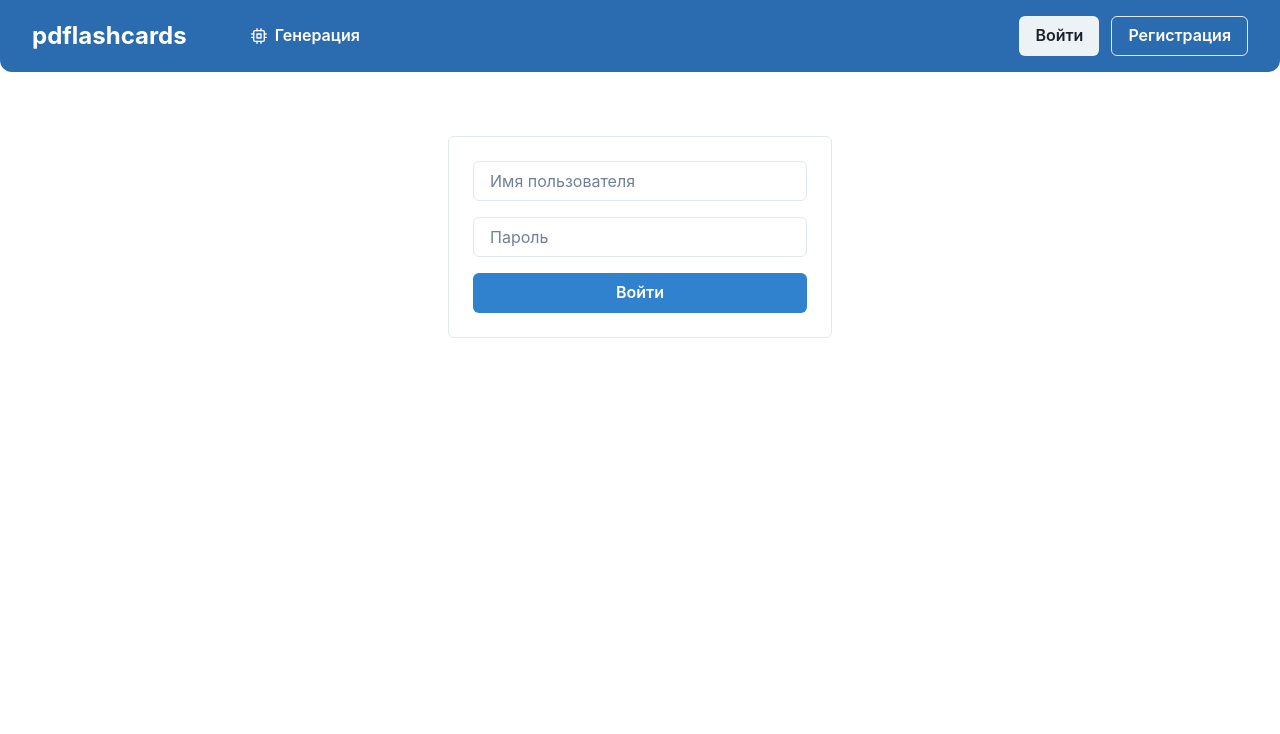
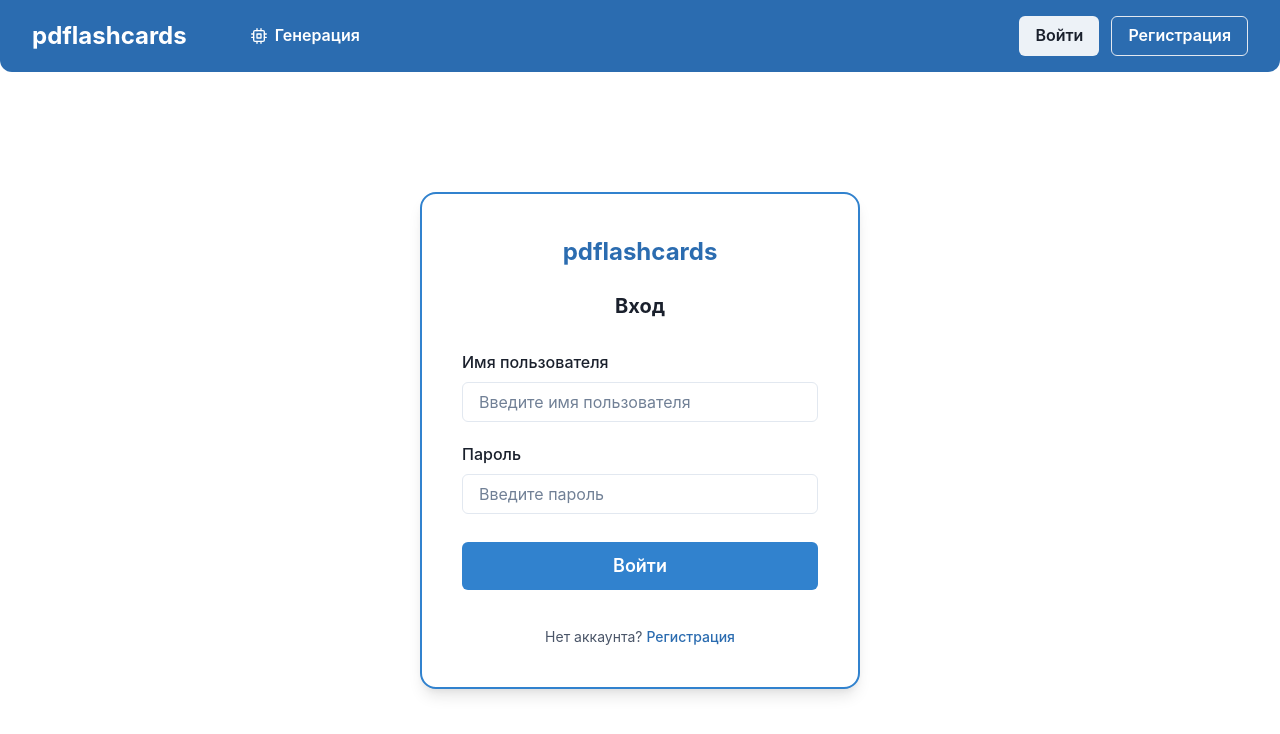
Before and after one commit to Casablancawastaken/pdflashcards, a React (Vite) app in the folder front/: page /login in a window 1280 px wide. Shown: the top 734 px of the page. Built offline with nearby package versions, Linux system fonts and the light colour scheme.

Commit message:
дизайн вход/регистрация

```diff
--- a/front/src/components/AuthForm.tsx
+++ b/front/src/components/AuthForm.tsx
@@ -1,52 +1,119 @@
-import { useState } from "react"
-import { Box, Button, Input, VStack, Text } from "@chakra-ui/react"
+import { useState } from "react";
+import {
+  Box,
+  Button,
+  Input,
+  VStack,
+  Text,
+  Heading,
+  FormControl,
+  FormLabel,
+} from "@chakra-ui/react";
+import { Link } from "react-router-dom";
 
 interface AuthFormProps {
-  onSubmit: (values: Record<string, string>) => Promise<void>
-  fields: { name: string; placeholder: string; type?: string }[]
-  buttonText: string
+  title: string;
+  onSubmit: (values: Record<string, string>) => Promise<void>;
+  fields: { name: string; label: string; placeholder: string; type?: string }[];
+  buttonText: string;
+  footerText: string;
+  footerLinkText: string;
+  footerLinkTo: string;
 }
 
-const AuthForm = ({ onSubmit, fields, buttonText }: AuthFormProps) => {
-  const [values, setValues] = useState<Record<string, string>>({})
-  const [error, setError] = useState<string | null>(null)
-  const [loading, setLoading] = useState(false)
+const AuthForm = ({
+  title,
+  onSubmit,
+  fields,
+  buttonText,
+  footerText,
+  footerLinkText,
+  footerLinkTo,
+}: AuthFormProps) => {
+  const [values, setValues] = useState<Record<string, string>>({});
+  const [error, setError] = useState<string | null>(null);
+  const [loading, setLoading] = useState(false);
 
   const handleChange = (name: string, value: string) => {
-    setValues((prev) => ({ ...prev, [name]: value }))
-  }
+    setValues((prev) => ({ ...prev, [name]: value }));
+  };
 
   const handleSubmit = async () => {
-    setError(null)
-    setLoading(true)
+    setError(null);
+    setLoading(true);
     try {
-      await onSubmit(values)
+      await onSubmit(values);
     } catch (e) {
-      if (e instanceof Error) setError(e.message)
+      if (e instanceof Error) setError(e.message);
     } finally {
-      setLoading(false)
+      setLoading(false);
     }
-  }
+  };
 
   return (
-    <Box maxW="sm" mx="auto" mt={10} p={6} borderWidth={1} borderRadius="md">
-      <VStack spacing={4}>
+    <Box
+      maxW="440px"
+      mx="auto"
+      mt={24}
+      p={10}
+      borderWidth="2px"
+      borderColor="blue.500"
+      borderRadius="2xl"
+      bg="white"
+      boxShadow="lg"
+    >
+
+      <Text
+        textAlign="center"
+        fontSize="2xl"
+        fontWeight="bold"
+        color="blue.600"
+        mb={6}
+      >
+        pdflashcards
+      </Text>
+
+
+      <Heading size="md" textAlign="center" mb={8}>
+        {title}
+      </Heading>
+
+      <VStack spacing={5}>
         {fields.map((f) => (
+          <FormControl key={f.name}>
+            <FormLabel>{f.label}</FormLabel>
             <Input
-            key={f.name}
               type={f.type || "text"}
               placeholder={f.placeholder}
               value={values[f.name] || ""}
               onChange={(e) => handleChange(f.name, e.target.value)}
             />
+          </FormControl>
         ))}
+
         {error && <Text color="red.500">{error}</Text>}
-        <Button colorScheme="blue" w="100%" onClick={handleSubmit} isLoading={loading}>
+
+        <Button
+          colorScheme="blue"
+          w="100%"
+          size="lg"
+          mt={2}
+          onClick={handleSubmit}
+          isLoading={loading}
+        >
           {buttonText}
         </Button>
+
+
+        <Text fontSize="sm" color="gray.600" mt={4}>
+          {footerText}{" "}
+          <Link to={footerLinkTo} style={{ color: "#2B6CB0", fontWeight: 500 }}>
+            {footerLinkText}
+          </Link>
+        </Text>
       </VStack>
     </Box>
-  )
-}
+  );
+};
 
-export default AuthForm
+export default AuthForm;
--- a/front/src/pages/Login.tsx
+++ b/front/src/pages/Login.tsx
@@ -15,12 +15,25 @@ const Login = () => {
 
   return (
     <AuthForm
+      title="Вход"
       onSubmit={handleLogin}
       buttonText="Войти"
       fields={[
-        { name: "username", placeholder: "Имя пользователя" },
-        { name: "password", placeholder: "Пароль", type: "password" },
+        {
+          name: "username",
+          label: "Имя пользователя",
+          placeholder: "Введите имя пользователя",
+        },
+        {
+          name: "password",
+          label: "Пароль",
+          placeholder: "Введите пароль",
+          type: "password",
+        },
       ]}
+      footerText="Нет аккаунта?"
+      footerLinkText="Регистрация"
+      footerLinkTo="/register"
     />
   );
 };
--- a/front/src/pages/Register.tsx
+++ b/front/src/pages/Register.tsx
@@ -1,31 +1,49 @@
-import { useNavigate } from "react-router-dom"
-import { registerUser } from "../api/auth"
-import AuthForm from "../components/AuthForm"
+import { useNavigate } from "react-router-dom";
+import { registerUser } from "../api/auth";
+import AuthForm from "../components/AuthForm";
 
 const Register = () => {
-  const navigate = useNavigate()
+  const navigate = useNavigate();
 
   const handleRegister = async (values: Record<string, string>) => {
     await registerUser({
       username: values.username,
       email: values.email,
       password: values.password,
-    })
-    alert("Регистрация успешна! Теперь войдите в систему.")
-    navigate("/login")
-  }
+    });
+    alert("Регистрация успешна! Теперь войдите в систему.");
+    navigate("/login");
+  };
 
   return (
     <AuthForm
+      title="Регистрация"
       onSubmit={handleRegister}
       buttonText="Зарегистрироваться"
       fields={[
-        { name: "username", placeholder: "Имя пользователя" },
-        { name: "email", placeholder: "Email", type: "email" },
-        { name: "password", placeholder: "Пароль", type: "password" },
+        {
+          name: "username",
+          label: "Имя пользователя",
+          placeholder: "Придумайте имя пользователя",
+        },
+        {
+          name: "email",
+          label: "Email",
+          placeholder: "Введите email",
+          type: "email",
+        },
+        {
+          name: "password",
+          label: "Пароль",
+          placeholder: "Придумайте пароль",
+          type: "password",
+        },
       ]}
+      footerText="Уже есть аккаунт?"
+      footerLinkText="Войти"
+      footerLinkTo="/login"
     />
-  )
-}
+  );
+};
 
-export default Register
+export default Register;
```
Lines whose indentation alone changed are shown as unchanged.
